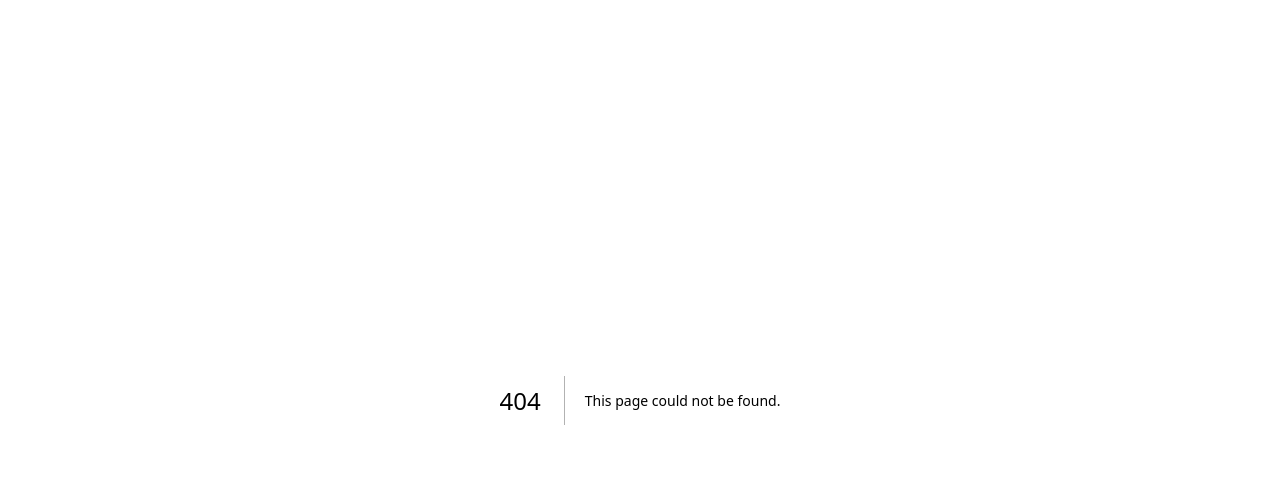
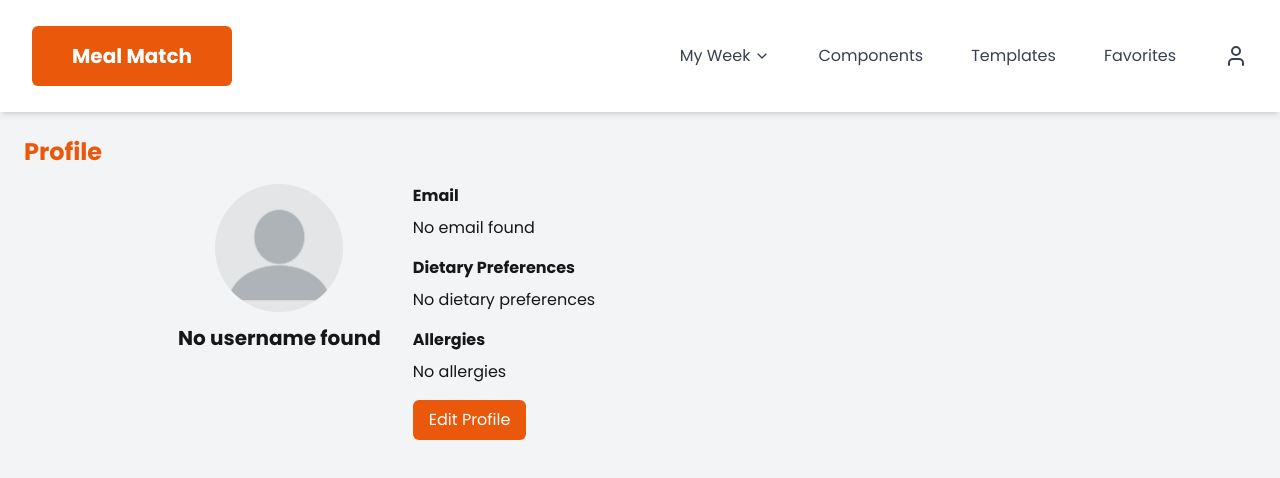
Before and after one commit to Meal-Match-Project/Meal-Match, a Next.js app in the folder meal-match/: page /profile in a window 1280 px wide. Before the commit this address had no page. Shown: the top 478 px of the page. Built offline with nearby package versions, Linux system fonts and the light colour scheme.

Commit message:
simple profile page

```diff
--- a/meal-match/src/app/components/ComponentsPage.js
+++ b/meal-match/src/app/components/ComponentsPage.js
@@ -100,7 +100,7 @@ export default function ComponentsPage() {
 
   return (
     <div className="p-6 bg-gray-100 min-h-screen">
-      <h1 className="text-2xl font-bold mb-4">Components</h1>
+      <h1 className="text-2xl font-bold text-orange-600 mb-4">Components</h1>
       {['thisWeek', 'saved'].map((category) => (
         <div key={category} className="w-3/4 mx-auto my-6">
           <h2 className="text-lg font-semibold bg-blue-100 p-2">{category === 'thisWeek' ? 'THIS WEEK' : 'SAVED'}</h2>
--- a/meal-match/src/app/components/FavoriteMeals.js
+++ b/meal-match/src/app/components/FavoriteMeals.js
@@ -48,13 +48,13 @@ export default function FavoriteMeals({ weeklyComponents, onAddMeal }) {
 
   return (
     <div className="p-6 bg-gray-100 min-h-screen">
-      <h1 className="text-2xl font-bold mb-8">Favorite Meals</h1>
+      <h1 className="text-2xl text-orange-600 font-bold mb-8">Favorite Meals</h1>
 
       {/* All Components Match */}
       {allMatches.length > 0 && (
         <>
-          <h2 className="text-xl font-semibold mb-2">All Components Match</h2>
-          <div className="bg-white shadow-md rounded-md mb-4">
+          <h2 className="text-xl font-semibold w-3/4 mx-auto my-4">All Components Match</h2>
+          <div className="bg-white shadow-md mx-auto w-3/4 rounded-md my-4">
             {allMatches.map((meal) => (
               <div key={meal.name} className="flex justify-between p-2 border-b last:border-none">
                 <span>{meal.name}</span>
@@ -70,8 +70,8 @@ export default function FavoriteMeals({ weeklyComponents, onAddMeal }) {
       {/* Some Components Match */}
       {someMatches.length > 0 && (
         <>
-          <h2 className="text-xl font-semibold mb-2">Some Components Match</h2>
-          <div className="bg-white shadow-md rounded-md mb-4">
+          <h2 className="text-xl font-semibold w-3/4 mx-auto my-4">Some Components Match</h2>
+          <div className="bg-white shadow-md rounded-md mx-auto w-3/4 my-4">
             {someMatches.map((meal) => (
               <div key={meal.name} className="flex justify-between p-2 border-b last:border-none">
                 <span>{meal.name}</span>
--- a/meal-match/src/app/components/LoggedInNav.js
+++ b/meal-match/src/app/components/LoggedInNav.js
@@ -1,17 +1,43 @@
 'use client';
 
-import { useState, useEffect } from 'react';
+import { useState, useEffect, useRef } from 'react';
 import Link from 'next/link';
 import { Menu, X, User, ChevronDown } from 'lucide-react';
 
 export default function Navbar() {
-  const [isOpen, setIsOpen] = useState(false);
-  const [isDropdownOpen, setIsDropdownOpen] = useState(false);
+  const [isMyWeekOpen, setIsMyWeekOpen] = useState(false);
+  const [isMyWeekDropdownOpen, setIsMyWeekDropdownOpen] = useState(false);
+  const [isProfileDropdownOpen, setIsProfileDropdownOpen] = useState(false);
+  const [isProfileOpen, setIsProfileOpen] = useState(false);
   const [hasMounted, setHasMounted] = useState(false);
+
+  // Create refs for the dropdown containers
+  const myWeekDropdownRef = useRef(null);
+  const profileDropdownRef = useRef(null);
+  const mobileDropdownRef = useRef(null);
 
   // Prevents hydration mismatch
   useEffect(() => {
     setHasMounted(true);
+  }, []);
+
+  // Close dropdowns if clicking outside
+  useEffect(() => {
+    function handleClickOutside(event) {
+      if (myWeekDropdownRef.current && !myWeekDropdownRef.current.contains(event.target)) {
+        setIsMyWeekDropdownOpen(false);
+      }
+      if (profileDropdownRef.current && !profileDropdownRef.current.contains(event.target)) {
+        setIsProfileDropdownOpen(false);
+      }
+      if (mobileDropdownRef.current && !mobileDropdownRef.current.contains(event.target)) {
+        setIsMyWeekOpen(false);
+      }
+    }
+    document.addEventListener('mousedown', handleClickOutside);
+    return () => {
+      document.removeEventListener('mousedown', handleClickOutside);
+    };
   }, []);
 
   if (!hasMounted) return null; // Avoid rendering before mount
@@ -28,17 +54,17 @@ export default function Navbar() {
 
           {/* Desktop Navigation */}
           <div className="hidden md:flex ml-auto space-x-12 items-center">
-            <div className="relative">
+            <div className="relative" ref={myWeekDropdownRef}>
               {/* My Week Button (Click to Open) */}
               <button
                 className="text-gray-700 hover:text-gray-900 flex items-center gap-1"
-                onClick={() => setIsDropdownOpen(!isDropdownOpen)}
+                onClick={() => setIsMyWeekDropdownOpen(!isMyWeekDropdownOpen)}
               >
-                My Week <ChevronDown className={`w-4 h-4 transition-transform ${isDropdownOpen ? "rotate-180" : ""}`} />
+                My Week <ChevronDown className={`w-4 h-4 transition-transform ${isMyWeekDropdownOpen ? "rotate-180" : ""}`} />
               </button>
 
               {/* Dropdown for Desktop (Click to Toggle) */}
-              {isDropdownOpen && (
+              {isMyWeekDropdownOpen && (
                 <div className="absolute left-0 mt-2 w-48 bg-white shadow-lg rounded-md border">
                   <DropdownLink href="/dashboard/grid" label="Meal Planner" />
                   <DropdownLink href="/dashboard/ingredients" label="Ingredients" />
@@ -49,31 +75,47 @@ export default function Navbar() {
             <NavLink href="/dashboard/components" label="Components" />
             <NavLink href="/templates" label="Templates" />
             <NavLink href="/favorites" label="Favorites" />
-            <User className="w-6 h-6 cursor-pointer" />
+            <div className="relative" ref={profileDropdownRef}>
+              {/* Profile Button (Click to Open) */}
+              <button
+                className="text-gray-700 hover:text-gray-900 flex items-center gap-1"
+                onClick={() => setIsProfileDropdownOpen(!isProfileDropdownOpen)}
+              >
+                <User className="w-6 h-6 cursor-pointer" />
+              </button>
+
+              {/* Dropdown for Desktop (Click to Toggle) */}
+              {isProfileDropdownOpen && (
+                <div className="absolute right-0 mt-2 w-48 bg-white shadow-lg rounded-md border">
+                  <DropdownLink href="/profile" label="Profile" />
+                  <DropdownLink color="text-red-500" href="/" label="Log Out" />
+                </div>
+              )}
+            </div>
           </div>
 
           {/* Mobile Menu */}
           <div className="flex items-center space-x-4">
             <User className="md:hidden w-6 h-6 cursor-pointer" />
-            <button className="md:hidden" onClick={() => setIsOpen(!isOpen)}>
-              {isOpen ? <X className="w-6 h-6" /> : <Menu className="w-6 h-6" />}
+            <button className="md:hidden" onClick={() => setIsMyWeekOpen(!isMyWeekOpen)}>
+              {isMyWeekOpen ? <X className="w-6 h-6" /> : <Menu className="w-6 h-6" />}
             </button>
           </div>
         </div>
       </div>
 
       {/* Mobile Navigation */}
-      {isOpen && (
-        <div className="md:hidden bg-white border-t">
+      {isMyWeekOpen && (
+        <div className="md:hidden bg-white border-t" ref={mobileDropdownRef}>
           <div>
             <button
-              onClick={() => setIsDropdownOpen(!isDropdownOpen)}
+              onClick={() => setIsMyWeekDropdownOpen(!isMyWeekDropdownOpen)}
               className="w-full text-left px-4 py-2 text-gray-700 hover:bg-gray-100 flex items-center justify-between"
             >
-              My Week <ChevronDown className={`w-4 h-4 transition-transform ${isDropdownOpen ? "rotate-180" : ""}`} />
+              My Week <ChevronDown className={`w-4 h-4 transition-transform ${isMyWeekDropdownOpen ? "rotate-180" : ""}`} />
             </button>
 
-            {isDropdownOpen && (
+            {isMyWeekDropdownOpen && (
               <div className="pl-4 border-l border-gray-300">
                 <MobileNavLink href="/dashboard/grid" label="Meal Planner" />
                 <MobileNavLink href="/dashboard/ingredients" label="Ingredients" />
@@ -83,6 +125,7 @@ export default function Navbar() {
           <MobileNavLink href="/dashboard/components" label="Components" />
           <MobileNavLink href="/templates" label="Templates" />
           <MobileNavLink href="/favorites" label="Favorites" />
+          <MobileNavLink href="/" label="Log Out" color="text-red-500" />
         </div>
       )}
     </nav>
@@ -97,17 +140,18 @@ function NavLink({ href, label }) {
   );
 }
 
-function DropdownLink({ href, label }) {
+function DropdownLink({ href, label, color }) {
   return (
-    <Link href={href} className="block px-4 py-2 text-gray-700 hover:bg-gray-100">
+    <Link href={href} className={`block px-4 py-2 ${color ? color : 'text-gray-700'} hover:bg-gray-100`}>
       {label}
     </Link>
   );
 }
 
-function MobileNavLink({ href, label }) {
+
+function MobileNavLink({ href, label, color }) {
   return (
-    <Link href={href} className="block px-4 py-2 text-gray-700 hover:bg-gray-100">
+    <Link href={href} className={`block px-4 py-2 ${color ? color : 'text-gray-700'} hover:bg-gray-100`}>
       {label}
     </Link>
   );
--- /dev/null
+++ b/meal-match/src/app/components/Profile.js
@@ -0,0 +1,173 @@
+'use client';
+
+import { useState } from 'react';
+import EmptyProfile from '../../../public/empty_profile.png';
+
+export default function Profile() {
+  const [profile, setProfile] = useState({
+    profilePicture: '',
+    userName: '',
+    password: '',
+    email: '',
+    dietaryPreferences: '',
+    allergies: ''
+  });
+
+  const [isEditing, setIsEditing] = useState(false);
+
+  const handleChange = (e) => {
+    const { name, value } = e.target;
+    setProfile({ ...profile, [name]: value });
+  };
+
+  const handleFileChange = (e) => {
+    const file = e.target.files[0];
+    if (file) {
+      const reader = new FileReader();
+      reader.onloadend = () => {
+        setProfile({ ...profile, profilePicture: reader.result });
+      };
+      reader.readAsDataURL(file);
+    }
+  };
+
+  const handleSubmit = (e) => {
+    e.preventDefault();
+    console.log('Profile updated:', profile);
+    setIsEditing(false);
+  };
+
+  return (
+    <div className="p-6 bg-gray-100 min-h-screen">
+      <h1 className="text-2xl font-bold text-orange-600 mb-4">Profile</h1>
+
+      {!isEditing && (
+        <div className="flex w-3/4 mx-auto gap-8 items-start">
+          {/* Left side: profile pic & username */}
+          <div className="flex flex-col items-center">
+            <img
+              src={profile.profilePicture || EmptyProfile.src}
+              alt="Profile"
+              className="w-32 h-32 rounded-full object-cover"
+            />
+            <p className="text-xl font-bold mt-3">
+              {profile.userName || 'No username found'}
+            </p>
+          </div>
+
+          {/* Right side: other profile fields */}
+          <div className="flex-1 space-y-4">
+            <div>
+              <label className="block text-md font-semibold mb-2">Email</label>
+              <p>{profile.email || 'No email found'}</p>
+            </div>
+            <div>
+              <label className="block text-md font-semibold mb-2">
+                Dietary Preferences
+              </label>
+              <p>{profile.dietaryPreferences || 'No dietary preferences'}</p>
+            </div>
+            <div>
+              <label className="block text-md font-semibold mb-2">Allergies</label>
+              <p>{profile.allergies || 'No allergies'}</p>
+            </div>
+            <button
+              className="bg-orange-600 text-white rounded-md py-2 px-4"
+              onClick={() => setIsEditing(true)}
+            >
+              Edit Profile
+            </button>
+          </div>
+        </div>
+      )}
+
+      {isEditing && (
+        <form onSubmit={handleSubmit} className="space-y-4 w-1/2 mx-auto">
+          <div>
+            <label className="block text-md font-semibold mb-2">
+              Profile Picture
+            </label>
+            <input
+              type="file"
+              accept="image/*"
+              onChange={handleFileChange}
+              className="block w-full text-md"
+            />
+            {profile.profilePicture && (
+              <img
+                src={profile.profilePicture}
+                alt="Profile"
+                className="mt-2 w-32 h-32 rounded-full object-cover"
+              />
+            )}
+          </div>
+          <div>
+            <label className="block text-md font-semibold mb-2">User Name</label>
+            <input
+              type="text"
+              name="userName"
+              value={profile.userName}
+              onChange={handleChange}
+              className="border p-2 w-full rounded-md"
+            />
+          </div>
+          <div>
+            <label className="block text-md font-semibold mb-2">Password</label>
+            <input
+              type="password"
+              name="password"
+              value={profile.password}
+              onChange={handleChange}
+              className="border p-2 w-full rounded-md"
+            />
+          </div>
+          <div>
+            <label className="block text-md font-semibold mb-2">Email</label>
+            <input
+              type="email"
+              name="email"
+              value={profile.email}
+              onChange={handleChange}
+              className="border p-2 w-full rounded-md"
+            />
+          </div>
+          <div>
+            <label className="block text-md font-semibold mb-2">
+              Dietary Preferences
+            </label>
+            <textarea
+              name="dietaryPreferences"
+              value={profile.dietaryPreferences}
+              onChange={handleChange}
+              className="border p-2 w-full rounded-md"
+            />
+          </div>
+          <div>
+            <label className="block text-md font-semibold mb-2">Allergies</label>
+            <textarea
+              name="allergies"
+              value={profile.allergies}
+              onChange={handleChange}
+              className="border p-2 w-full rounded-md"
+            />
+          </div>
+          <div className="space-x-2">
+            <button
+              type="button"
+              onClick={() => setIsEditing(false)}
+              className="bg-gray-600 hover:bg-gray-700 text-white px-4 py-2 rounded-md transition"
+            >
+              Cancel
+            </button>
+            <button
+              type="submit"
+              className="bg-blue-600 hover:bg-blue-700 text-white px-4 py-2 rounded-md transition"
+            >
+              Save Changes
+            </button>
+          </div>
+        </form>
+      )}
+    </div>
+  );
+}
--- a/meal-match/src/app/components/modals/FavoritesModal.js
+++ b/meal-match/src/app/components/modals/FavoritesModal.js
@@ -136,7 +136,50 @@ export default function FavoritesModal({ meal, onSave, onDelete, onClose, weekly
               </div>
             )}
           </div>
-
+          {/* Cuisine */}
+          <div>
+            <h3 className="text-md font-semibold">Cuisine</h3>
+            {isEditing ? (
+              <textarea
+                value={editedMeal.notes}
+                onChange={(e) => handleChange(e, 'cuisine')}
+                className="border p-1 w-full rounded-md"
+              />
+            ) : (
+              <p className="text-md mb-4">{editedMeal.notes || 'Not specified.'}</p>
+            )}
+          </div>
+          {/* Nutrition */}
+          <div>
+            <h3 className="text-md font-semibold">Nutrition Info</h3>
+            {isEditing ? (
+              <textarea
+                value={editedMeal.notes}
+                onChange={(e) => handleChange(e, 'nutrition')}
+                className="border p-1 w-full rounded-md"
+              />
+            ) : (
+              <p className="text-md mb-4">{editedMeal.notes || 'Not specified.'}</p>
+            )}
+          </div>
+          {/* Meal Type */}
+          <div>
+            <h3 className="text-md font-semibold">Meal Type</h3>
+            {isEditing ? (
+              <select
+                value={editedMeal.type}
+                onChange={(e) => handleChange(e, 'type')}
+                className="border p-1 w-full rounded-md"
+              >
+                <option value="">Select Meal Type</option>
+                <option value="Breakfast">Breakfast</option>
+                <option value="Lunch">Lunch</option>
+                <option value="Dinner">Dinner</option>
+              </select>
+            ) : (
+              <p className="text-md mb-4">{editedMeal.type || 'Not specified.'}</p>
+            )}
+          </div>
           {/* Notes */}
           <div>
             <h3 className="text-md font-semibold">Notes</h3>
--- /dev/null
+++ b/meal-match/src/app/profile/page.js
@@ -0,0 +1,13 @@
+import LoggedInNav from '@/app/components/LoggedInNav';
+import Profile from '@/app/components/Profile';
+
+export default function ProfilePage() {
+    return(
+        <>
+        <LoggedInNav />
+        <main className="relative">
+            <Profile />
+        </main>
+        </>
+    );
+}
```
Also changed, not shown: meal-match/public/empty_profile.png (added).
